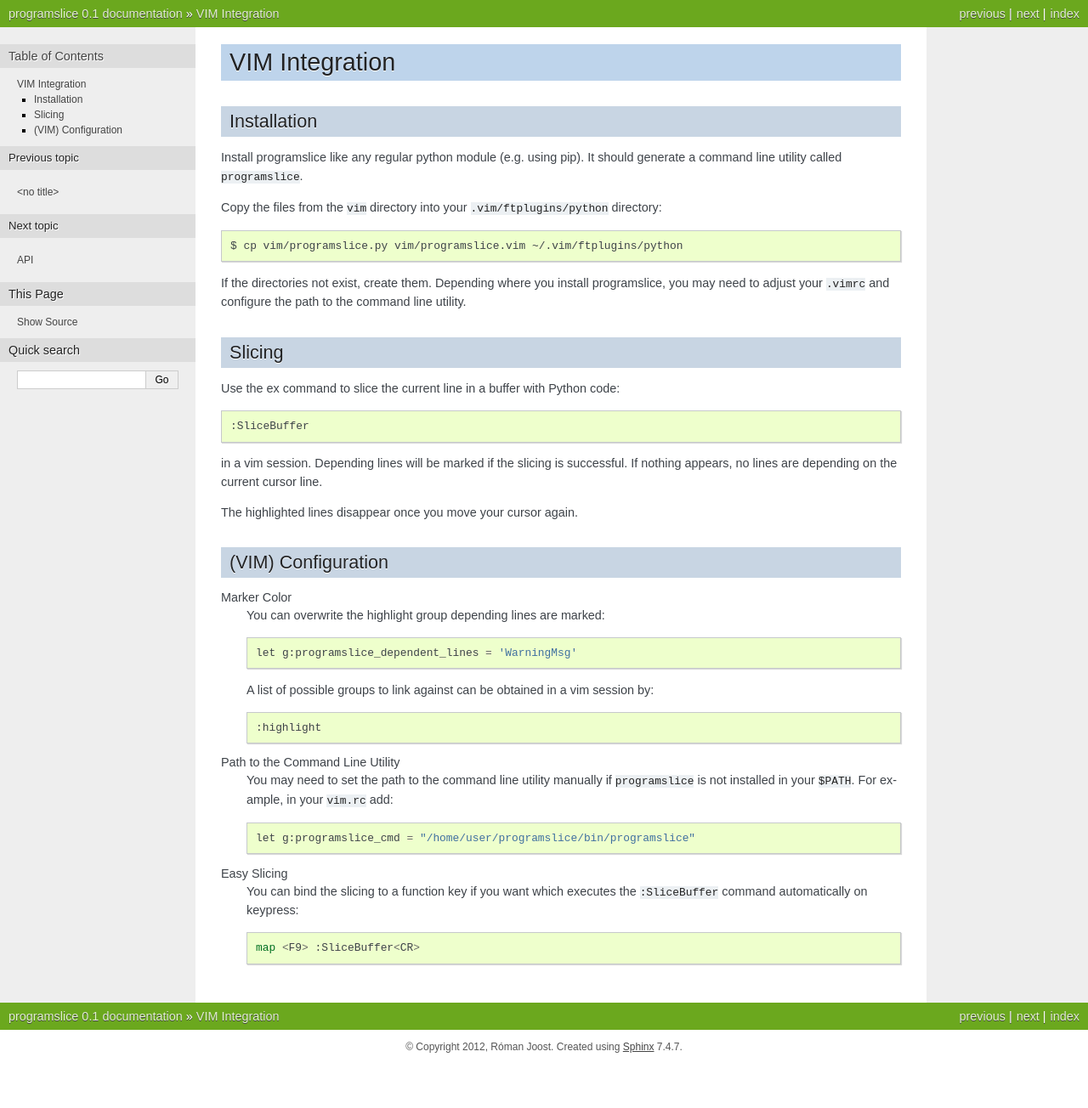
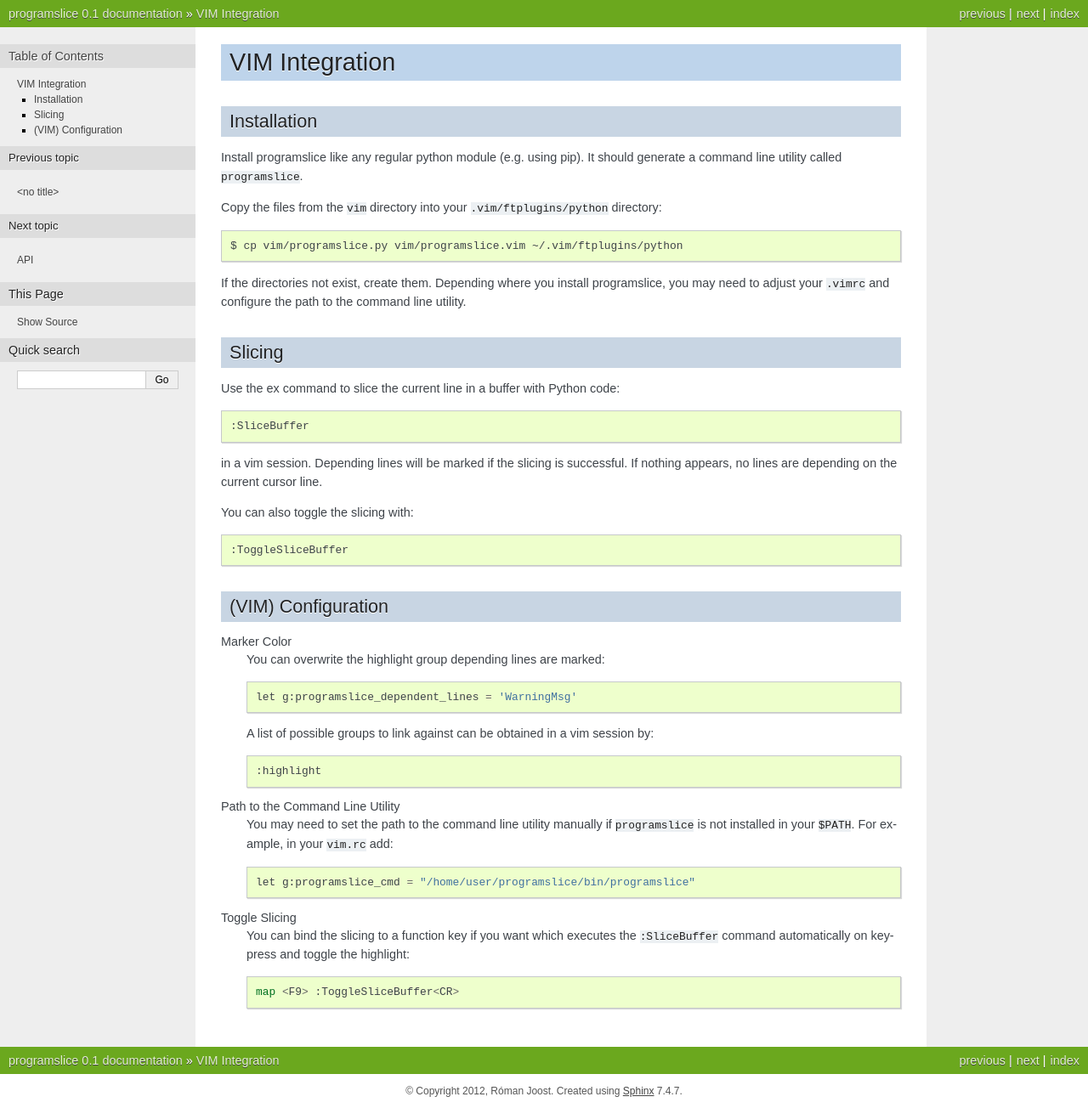
Before and after one commit to romanofski/programslice, a Sphinx documentation site: the page built from docs/vim.rst, in a window 1280 px wide. Shown: the whole page at 85% size. Built offline with Sphinx 7.4.7, drawn with Linux system fonts in a browser that asks for light colours; formulas are drawn with MathJax 3; before the commit the page ends 1252 px from its top, so only the background shows below that.

Commit message:
Toggle slicing. Fixes #10
Instead of removing the markers when moving the cursor.

```diff
--- a/docs/vim.rst
+++ b/docs/vim.rst
@@ -30,7 +30,10 @@
 successful. If nothing appears, no lines are depending on the current
 cursor line.
 
-The highlighted lines disappear once you move your cursor again.
+You can also toggle the slicing with::
+
+    :ToggleSliceBuffer
+
 
 (VIM) Configuration
 -------------------
@@ -52,8 +55,9 @@
 
         let g:programslice_cmd = "/home/user/programslice/bin/programslice"
 
-Easy Slicing
+Toggle Slicing
     You can bind the slicing to a function key if you want which
-    executes the ``:SliceBuffer`` command automatically on keypress::
+    executes the ``:SliceBuffer`` command automatically on keypress and
+    toggle the highlight::
 
-        map <F9> :SliceBuffer<CR>
+        map <F9> :ToggleSliceBuffer<CR>
```
Also changed, not shown: 1 other file.
